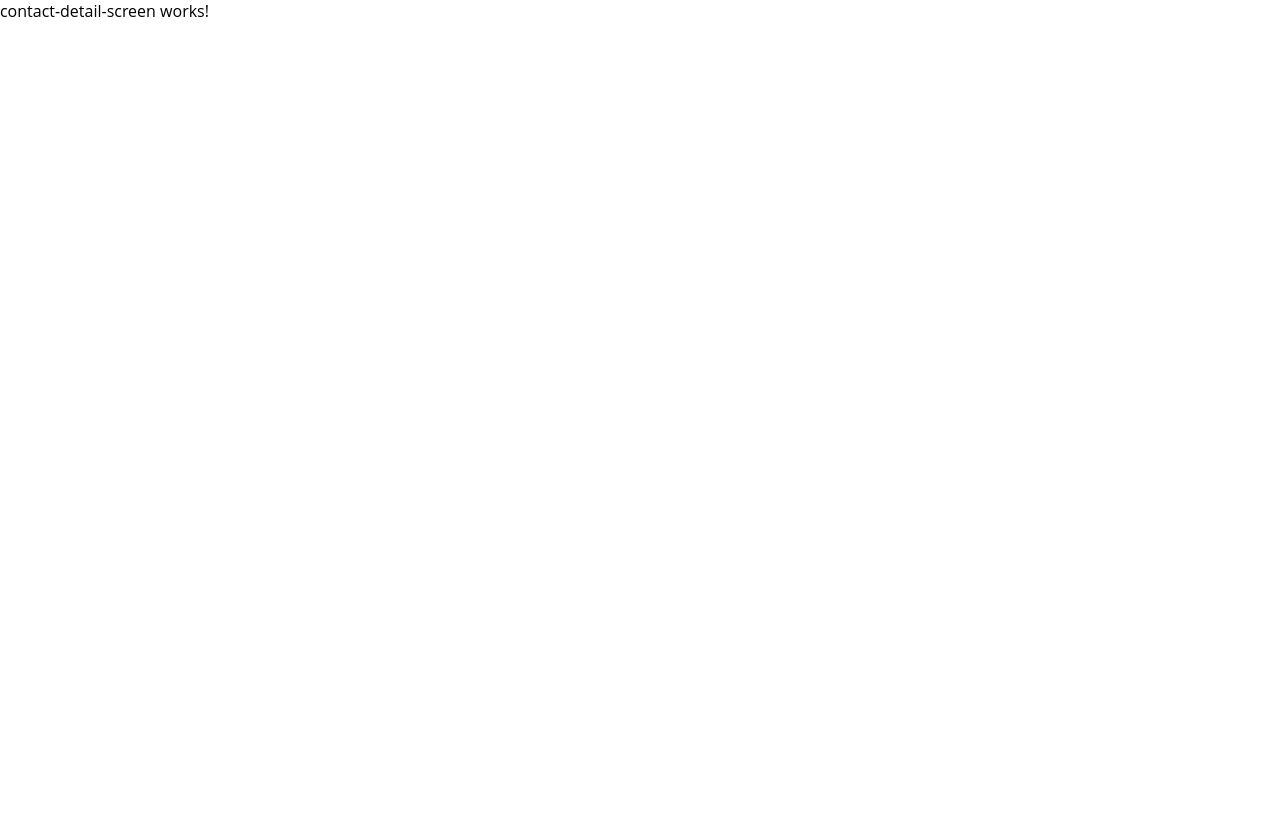
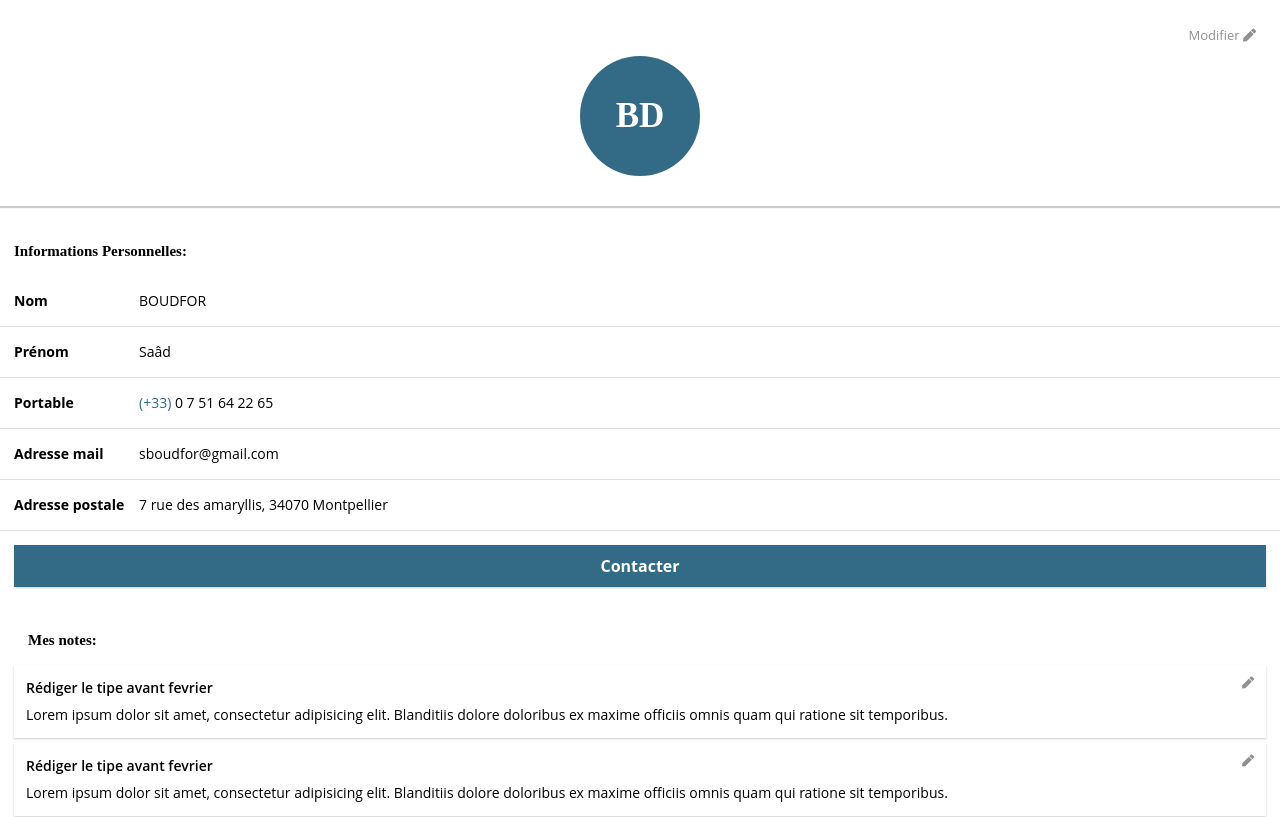
Before and after one commit to saadBoudfor/b4Contacts, an Angular app: page / in a window 1280 px wide. Shown: the top 817 px of the page. Built offline with nearby package versions, Linux system fonts and the light colour scheme.

Commit message:
CM-003 :  add structure and style of contact's details screen.

```diff
--- a/src/app/shared/screen/contact-detail-screen/contact-detail-screen.component.html
+++ b/src/app/shared/screen/contact-detail-screen/contact-detail-screen.component.html
@@ -1,3 +1,60 @@
-<p>
-  contact-detail-screen works!
-</p>
+<header class="container">
+  <div class="flex left">
+    <button>
+      Modifier <i class="fas fa-pen"></i>
+    </button>
+  </div>
+  <div class="flex center">
+    <div class="flex wrapper image">
+      <p class="title">BD</p>
+    </div>
+  </div>
+</header>
+
+<main>
+  <section>
+    <h4 class="section title">
+      Informations Personnelles:
+    </h4>
+    <div class="row container flex">
+      <span class="label">Nom </span>
+      <span class="value">BOUDFOR</span>
+    </div>
+    <div class="row container flex">
+      <span class="label">Prénom </span>
+      <span class="value">Saâd</span>
+    </div>
+    <div class="row container flex">
+      <span class="label">Portable </span>
+      <span class="value"><i class="prefix">(+33)</i> 0 7 51 64 22 65</span>
+    </div>
+    <div class="row container flex">
+      <span class="label">Adresse mail </span>
+      <span class="value">sboudfor@gmail.com</span>
+    </div>
+    <div class="row container flex">
+      <span class="label">Adresse postale  </span>
+      <span class="value">7 rue des amaryllis, 34070 Montpellier</span>
+    </div>
+
+    <div class="button container">
+      <button> Contacter</button>
+    </div>
+  </section>
+  <section class="container">
+    <h4 class="section title">
+      Mes notes:
+    </h4>
+    <div class="card" *ngFor="let a of [1,2,3,3]">
+      <i class="fas fa-pen"></i>
+      <h6>Rédiger le tipe avant fevrier</h6>
+      <p class="description">
+        Lorem ipsum dolor sit amet, consectetur adipisicing elit. Blanditiis dolore doloribus ex
+        maxime officiis omnis quam qui ratione sit temporibus.
+      </p>
+    </div>
+    <div class="button">
+      <button><i class="fas fa-plus"></i></button>
+    </div>
+  </section>
+</main>
--- a/src/app/shared/screen/contact-detail-screen/contact-detail-screen.component.scss
+++ b/src/app/shared/screen/contact-detail-screen/contact-detail-screen.component.scss
@@ -0,0 +1,85 @@
+$circle-size: 120px;
+$primary: #336a86;
+$secondary: #8fafc4;
+$white: white;
+$gray: #ddd;
+
+header {
+  box-shadow: 0 2px 1px 0 rgba(0,0,0,0.2);
+  padding-bottom: 30px;
+  button {
+    background: $white;
+    color: darken($gray, 30%);
+    font-size: 13px;
+    padding: 10px;
+    border-radius: 5px;
+    &:hover {
+      background: darken($gray, 30%);
+      color: $white;
+    }
+  }
+  div.wrapper.image {
+    background: $primary;
+    color: white;
+    border-radius: 50%;
+    width: $circle-size;
+    height: $circle-size;
+    p.title {
+      margin: auto;
+      text-align: center;
+      font-size: 35px;
+      font-weight: bold;
+    }
+  }
+}
+
+main {
+  padding-top: 20px;
+  font-size: 14px;
+  h4.title {
+    padding: 14px;
+    font-size: 15px;
+    font-weight: bold;
+  }
+  div.row {
+    span.label {
+      font-weight: bold;
+      min-width: 120px;
+      word-break: break-all;
+    }
+    span.value {
+      margin-left: 5px;
+      i.prefix {
+        color: $primary;
+      }
+    }
+    border-bottom: 1px solid #dddddd;
+  }
+  div.button {
+      button {
+        width: 100%;
+        padding: 10px;
+        background: $primary;
+        color: $white;
+        font-size: 16px;
+        font-weight: bold;
+        box-shadow: 0 1px 2px 0 rgba(0,0,0,0.2);
+      }
+  }
+  section {
+    div.card {
+      box-shadow: 0 1px 2px 0 rgba(0,0,0,0.2);
+      padding: 12px;
+      margin-bottom: 5px;
+      i {
+        float: right;
+        color: darken($gray, 30%);
+        font-size: 12px;
+      }
+      h6 {
+        font-weight: 600;
+        margin-bottom: 5px;
+      }
+    }
+  }
+}
--- a/src/libs/fonts.scss
+++ b/src/libs/fonts.scss
@@ -7,7 +7,7 @@ body {
   line-height: 22px;
 }
 
-h4 {
+.title, h4, h1 {
   font-family: "Proza Libre", serif;
   font-size: 18px;
 }
--- a/src/libs/reset.scss
+++ b/src/libs/reset.scss
@@ -1,16 +1,12 @@
 /**
  * Created by sboudfor on 14/01/2019.
  */
-/* http://meyerweb.com/eric/tools/css/reset/
- v2.0 | 20110126
- License: none (public domain)
- */
 
-html, body, div, span, applet, object, iframe, h1, h2, h3, h4, h5, h6, p, blockquote, pre, a, abbr, acronym, address, big, cite, code, del, dfn, em, img, ins, kbd, q, s, samp, small, strike, strong, sub, sup, tt, var, b, u, i, center, dl, dt, dd, ol, ul, li, fieldset, form, label, legend, table, caption, tbody, tfoot, thead, tr, th, td, article, aside, canvas, details, embed, figure, figcaption, footer, header, hgroup, menu, nav, output, ruby, section, summary, time, mark, audio, video {
+html,button, body, div, span, applet, object, iframe, h1, h2, h3, h4, h5, h6, p, blockquote, pre, a, abbr, acronym, address, big, cite, code, del, dfn, em, img, ins, kbd, q, s, samp, small, strike, strong, sub, sup, tt, var, b, u, i, center, dl, dt, dd, ol, ul, li, fieldset, form, label, legend, table, caption, tbody, tfoot, thead, tr, th, td, article, aside, canvas, details, embed, figure, figcaption, footer, header, hgroup, menu, nav, output, ruby, section, summary, time, mark, audio, video {
   margin: 0;
   padding: 0;
   border: 0;
-  font-size: 100%;
+  outline: 0;
   font: inherit;
   vertical-align: baseline;
 }
@@ -35,14 +31,12 @@ blockquote, q {
 
 blockquote {
   &:before, &:after {
-    content: '';
     content: none;
   }
 }
 
 q {
   &:before, &:after {
-    content: '';
     content: none;
   }
 }
--- a/src/styles.scss
+++ b/src/styles.scss
@@ -7,6 +7,8 @@ $secondary: #8fafc4;
 
 body {
   margin: 0;
+  font-size: 16px;
+  line-height: 22px;
 }
 
 ::placeholder {
@@ -16,3 +18,19 @@ body {
 input {
   color: $secondary;
 }
+.container {
+  padding: 14px;
+}
+
+.flex {
+  display: flex;
+  &.left {
+    justify-content: flex-end;
+  }
+  &.right {
+    justify-content: flex-start;
+  }
+  &.center {
+    justify-content: center;
+  }
+}
```
